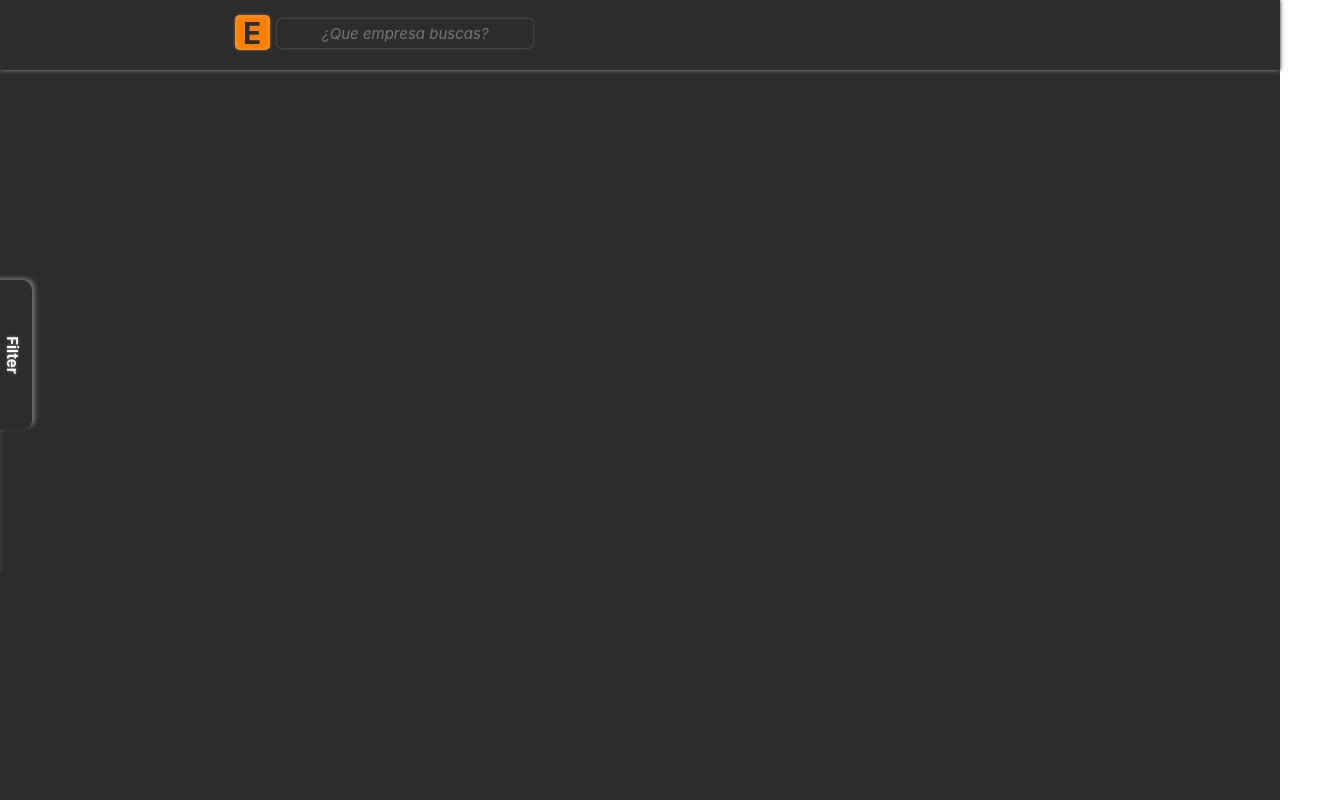
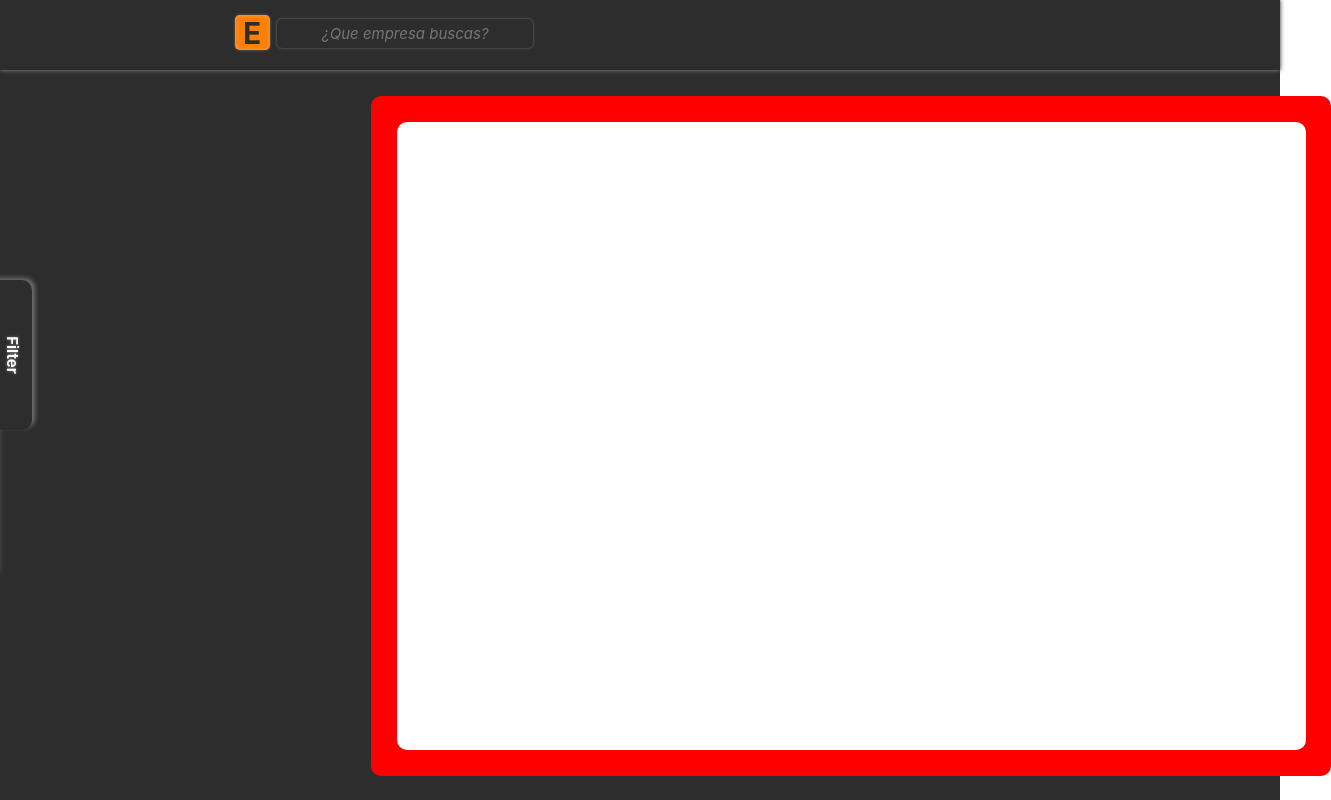
Before and after one commit to miguelCidPaz/enterprise-front, a React (Create React App) app: page /ranking in a window 1280 px wide. Shown: the whole page, 1331 px wide, since content can reach past the window. Built offline with nearby package versions, Linux system fonts and the light colour scheme.

Commit message:
punto de control

```diff
--- a/src/components/TableItems/TableItems.jsx
+++ b/src/components/TableItems/TableItems.jsx
@@ -1,3 +1,5 @@
+import './styles.scss';
+
 const TableItems = () => {
 
     const numbers = [1, 2, 3, 4, 5, 6]
--- a/src/components/TableItems/styles.scss
+++ b/src/components/TableItems/styles.scss
@@ -0,0 +1,23 @@
+.tableitems--main{
+    background-color: red;
+    position: absolute;
+    display: flex;
+    align-items: center;
+    justify-content: center;
+    border-radius: 10px;
+    top: 12%;
+    right: -4%;
+    padding: 2%;
+    width: 75%;
+    height: 85%;
+}
+
+.tableitems--interior-body{
+    background-color: white;
+    display: flex;
+    flex-direction: column;
+    flex-wrap: wrap;
+    width: 100%;
+    height: 100%;
+    border-radius: 10px;
+}
```
Also changed, not shown: src/components/ItemCard/ItemCard.jsx (+8 -1 lines).
